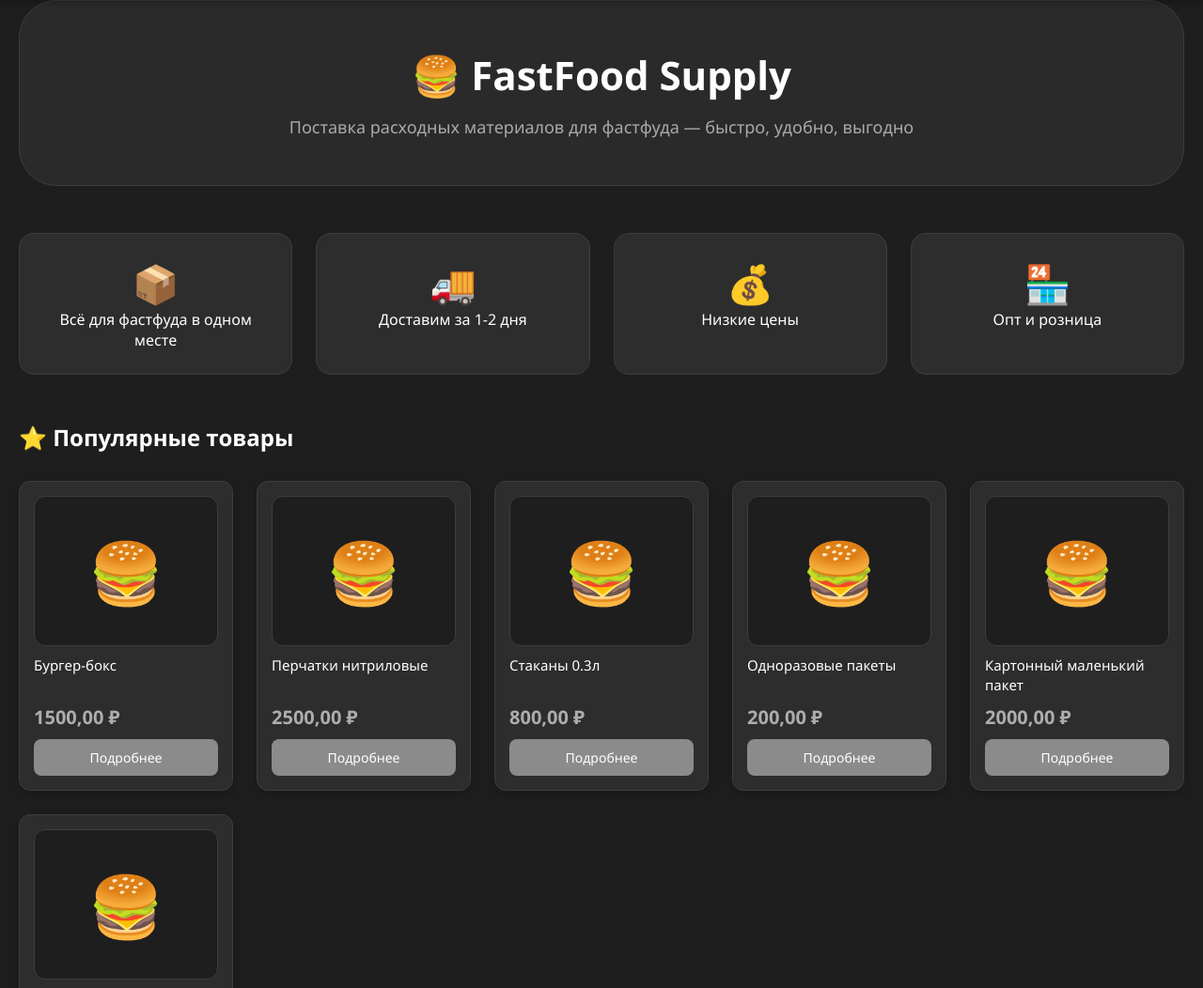
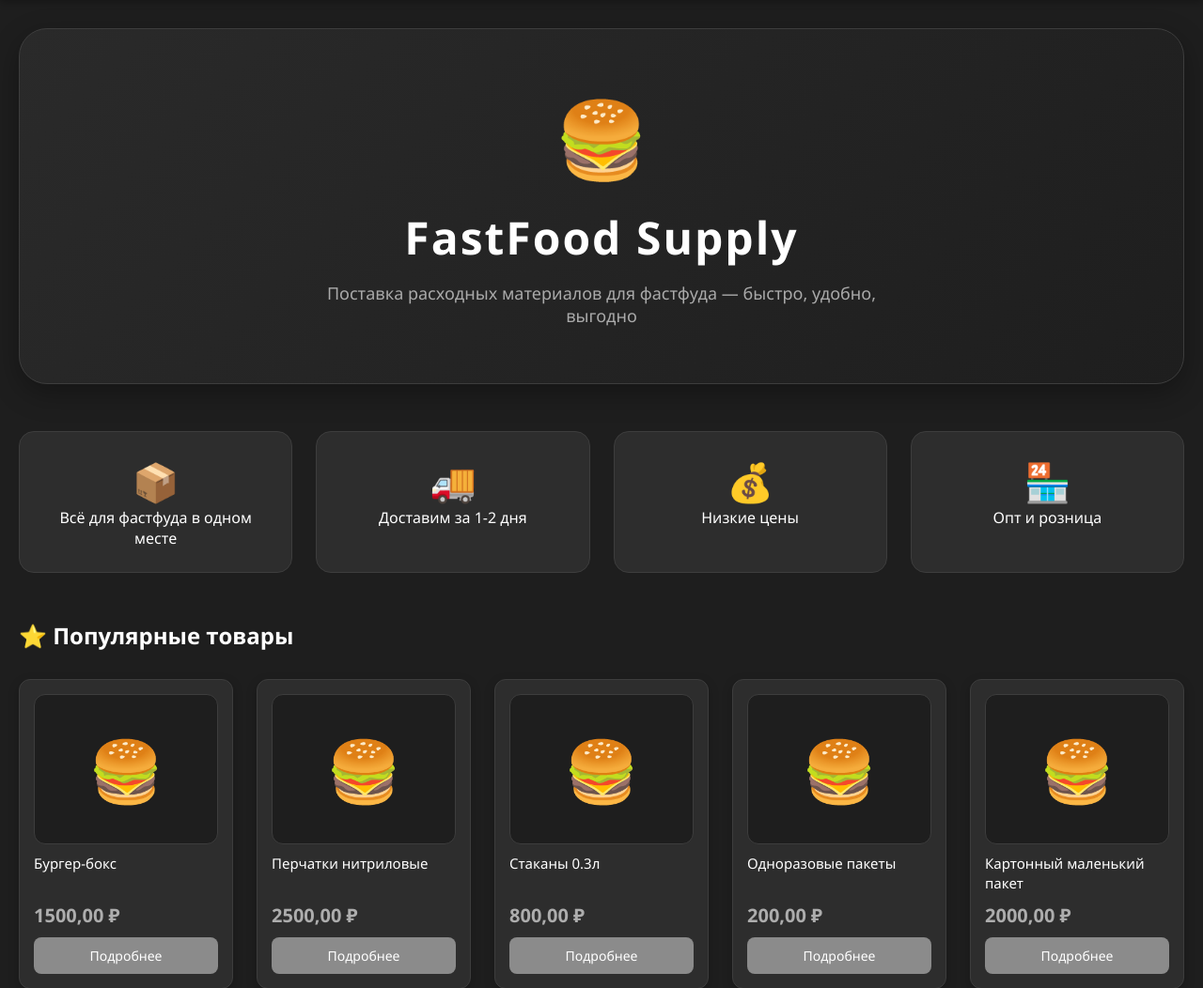
Before and after one commit to prohorenkov413-png/fastfood-supply, a Django app: page / in a window 1280 px wide. Shown: the part 60-1112 px from the top of the page at 94% size. Run offline with Django 5.2, Linux system fonts and the light colour scheme; data comes from the database, SQL or seed files in the repository.

Commit message:
Увеличен блок с логотипом, добавлен отступ сверху

```diff
--- a/shop/templates/shop/home.html
+++ b/shop/templates/shop/home.html
@@ -2,10 +2,11 @@
 {% load static %}
 {% block content %}
 
-<!-- Баннер -->
-<div style="background: #2a2a2a; border-radius: 40px; padding: 50px 40px; margin-bottom: 50px; text-align: center; border: 1px solid #3d3d3d;">
-    <h1 style="font-size: 42px; margin-bottom: 15px; color: white;">🍔 FastFood Supply</h1>
-    <p style="font-size: 18px; color: #aaaaaa;">Поставка расходных материалов для фастфуда — быстро, удобно, выгодно</p>
+<!-- Большой блок с логотипом -->
+<div style="background: linear-gradient(135deg, #2a2a2a 0%, #1e1e1e 100%); border-radius: 30px; padding: 60px 40px; margin-top: 30px; margin-bottom: 50px; text-align: center; border: 1px solid #3d3d3d; box-shadow: 0 10px 30px rgba(0,0,0,0.3);">
+    <div style="font-size: 80px; margin-bottom: 20px;">🍔</div>
+    <h1 style="font-size: 48px; margin-bottom: 15px; color: white; letter-spacing: 2px;">FastFood Supply</h1>
+    <p style="font-size: 18px; color: #aaaaaa; max-width: 600px; margin: 0 auto;">Поставка расходных материалов для фастфуда — быстро, удобно, выгодно</p>
 </div>
 
 <!-- Преимущества -->
```
